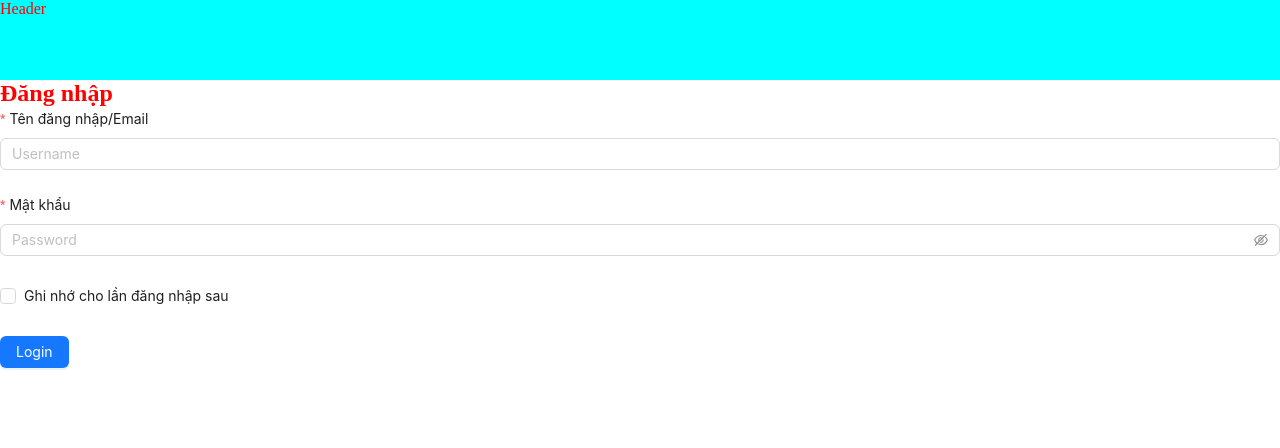
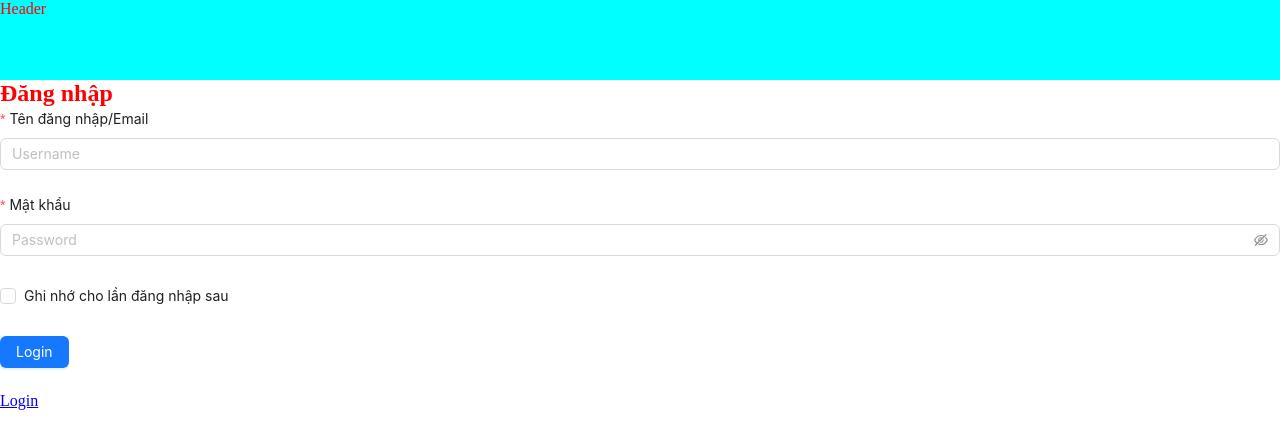
Before and after one commit to luongductrong/koi-auction-frontend, a React (Vite) app: page /login in a window 1280 px wide. Shown: the top 448 px of the page. Built offline with nearby package versions, Linux system fonts and the light colour scheme.

Commit message:
Create routes/publicRoutes

```diff
--- a/src/App.jsx
+++ b/src/App.jsx
@@ -1,10 +1,19 @@
-import Login from './pages/Login';
+import { BrowserRouter, Routes, Route, Link } from 'react-router-dom';
+import { publicRoutes } from './routes';
 
 function App() {
   return (
-    <>
-      <Login />
-    </>
+    <BrowserRouter>
+      <div className="App">
+        <Routes>
+          {publicRoutes.map((route, index) => {
+            const Page = route.component;
+            return <Route key={index} path={route.path} element={<Page />} />;
+          })}
+        </Routes>
+        <Link to="/login">Login</Link>
+      </div>
+    </BrowserRouter>
   );
 }
 
--- /dev/null
+++ b/src/pages/Home/index.jsx
@@ -0,0 +1,5 @@
+function Home() {
+  return <h1>Home Page</h1>;
+}
+
+export default Home;
--- a/src/pages/Login/index.jsx
+++ b/src/pages/Login/index.jsx
@@ -42,7 +42,7 @@ const Login = () => {
             </Form.Item>
             <Form.Item>
               <Button type="primary" htmlType="submit" loading={loading}>
-                {loading ? 'Logging in...' : 'Login'}
+                {loading ? 'Đăng nhập...' : 'Login'}
               </Button>
             </Form.Item>
           </Form>
--- /dev/null
+++ b/src/routes/index.jsx
@@ -0,0 +1,8 @@
+import Home from '../pages/Home';
+import Login from '../pages/Login';
+
+const publicRoutes = [{ path: '/', component: Home }, { path: '/login', component: Login }, ,]; //không cần đăng nhập
+
+const privateRoutes = []; //đăng nhập
+
+export { publicRoutes, privateRoutes };
```
